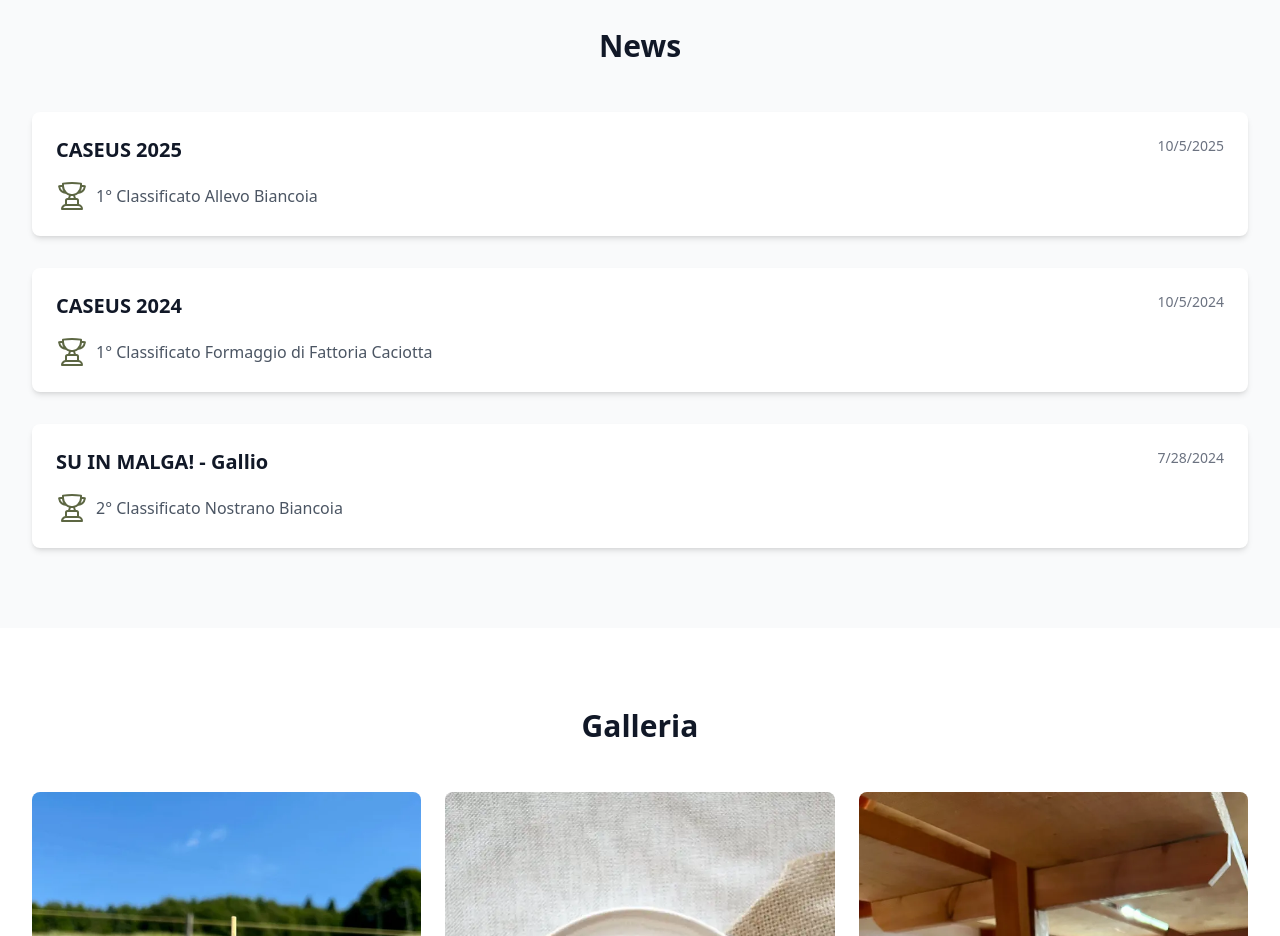
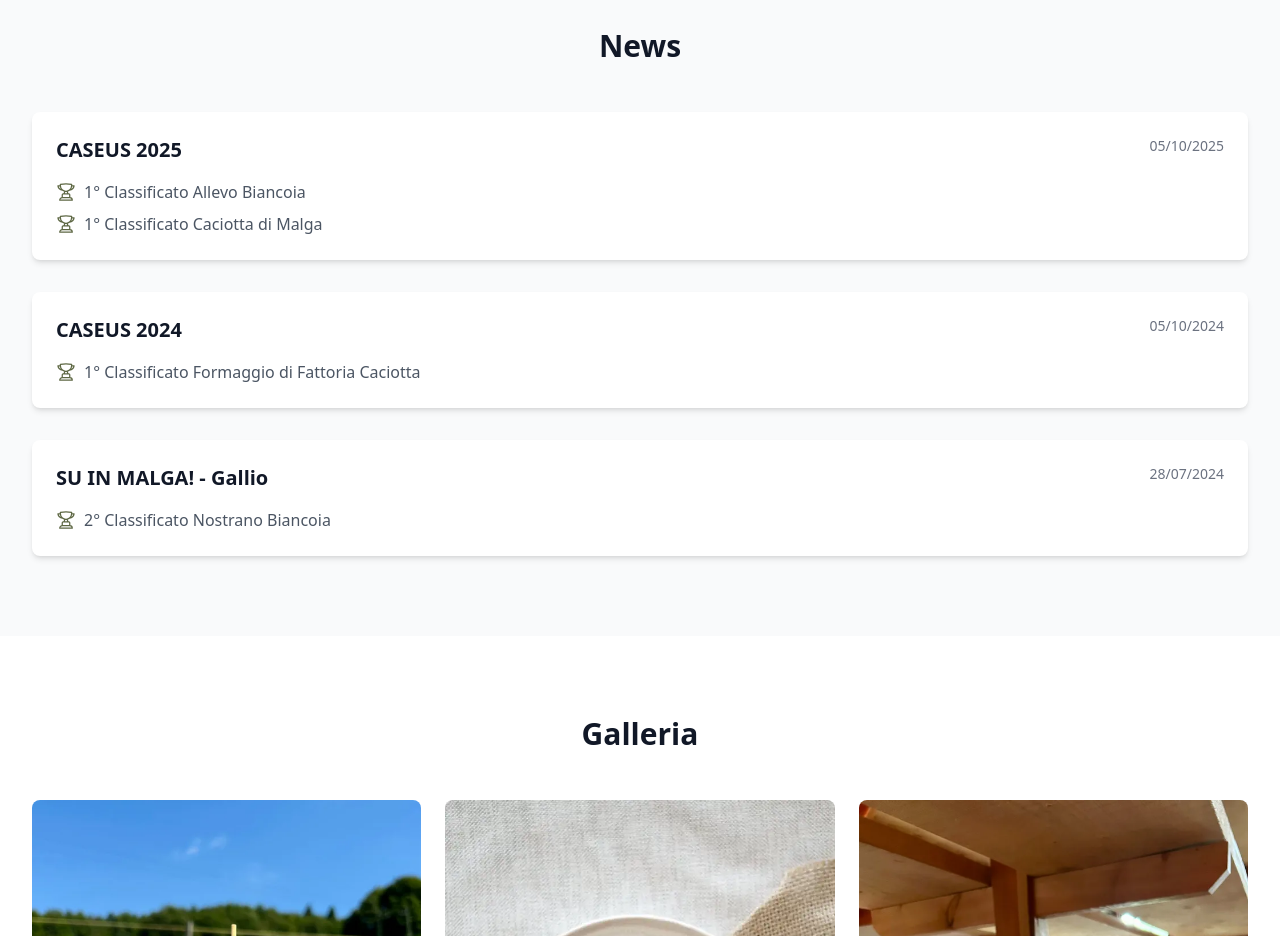
Before and after one commit to agiturismo-malga-biancoia/malga, a Vue app: page / in a window 1280 px wide. Shown: the part 2180-3116 px from the top of the page. Built offline with nearby package versions, Linux system fonts and the light colour scheme.

Commit message:
News: CASEUS 2025 two awards, awards as array, italian date format

```diff
--- a/src/components/News.vue
+++ b/src/components/News.vue
@@ -4,24 +4,27 @@ import { TrophyIcon } from '@heroicons/vue/24/outline';
 interface NewsItem {
   title: string;
   date: string;
-  content: string;
+  awards: string[];
 }
 
 const news: NewsItem[] = [
   {
     title: 'CASEUS 2025',
     date: '2025-10-05',
-    content: '1° Classificato Allevo Biancoia'
+    awards: [
+      '1° Classificato Allevo Biancoia',
+      '1° Classificato Caciotta di Malga'
+    ]
   },
   {
     title: 'CASEUS 2024',
     date: '2024-10-05',
-    content: '1° Classificato Formaggio di Fattoria Caciotta'
+    awards: ['1° Classificato Formaggio di Fattoria Caciotta']
   },
   {
     title: 'SU IN MALGA! - Gallio',
     date: '2024-07-28',
-    content: '2° Classificato Nostrano Biancoia'
+    awards: ['2° Classificato Nostrano Biancoia']
   }
 ];
 </script>
@@ -36,13 +39,16 @@ const news: NewsItem[] = [
           <div class="flex justify-between items-start mb-4">
             <h3 class="text-xl font-semibold text-gray-900">{{ item.title }}</h3>
             <time :datetime="item.date" class="text-sm text-gray-500">
-              {{ new Date(item.date).toLocaleDateString() }}
+              {{ new Date(item.date).toLocaleDateString('it-IT') }}
             </time>
           </div>
-          <p class="text-gray-600 flex items-center space-x-2">
-            <TrophyIcon class="w-8 h-8 text-farm-600" />
-            <span>{{ item.content }}</span>
-          </p>
+          <ul class="space-y-2">
+            <li v-for="award in item.awards" :key="award"
+                class="text-gray-600 flex items-center space-x-2">
+              <TrophyIcon class="w-5 h-5 text-farm-600 flex-shrink-0" />
+              <span>{{ award }}</span>
+            </li>
+          </ul>
         </article>
       </div>
     </div>
```
